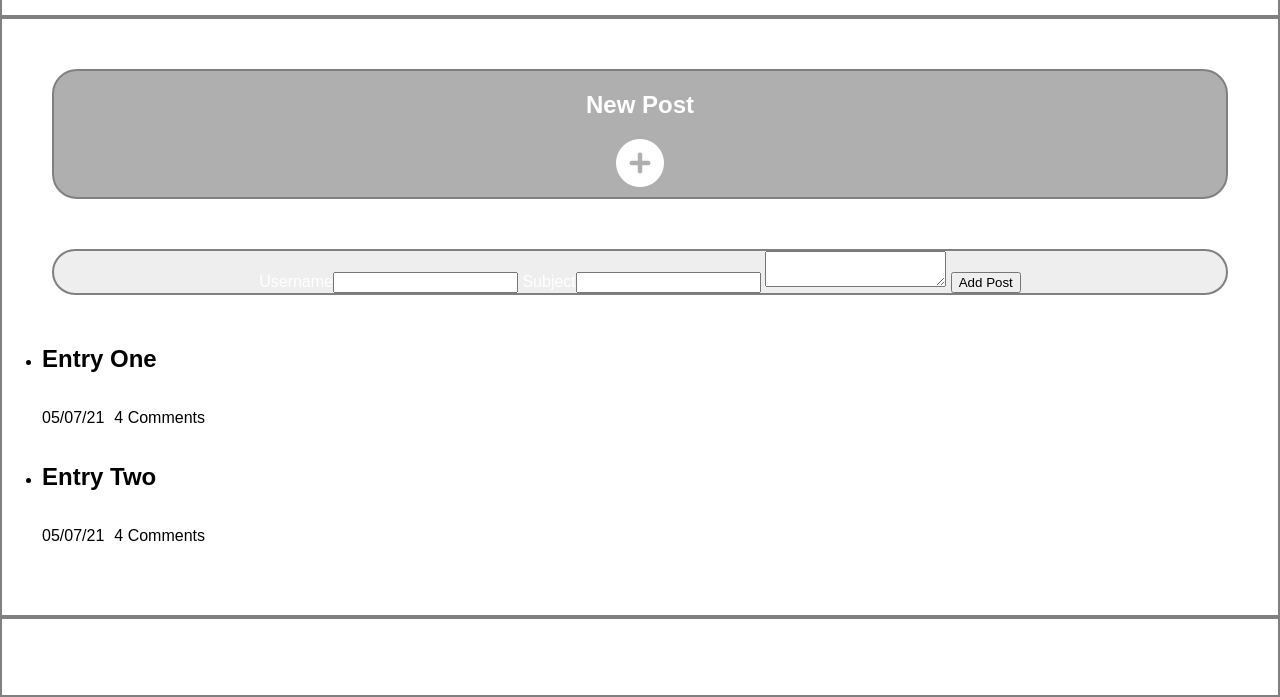
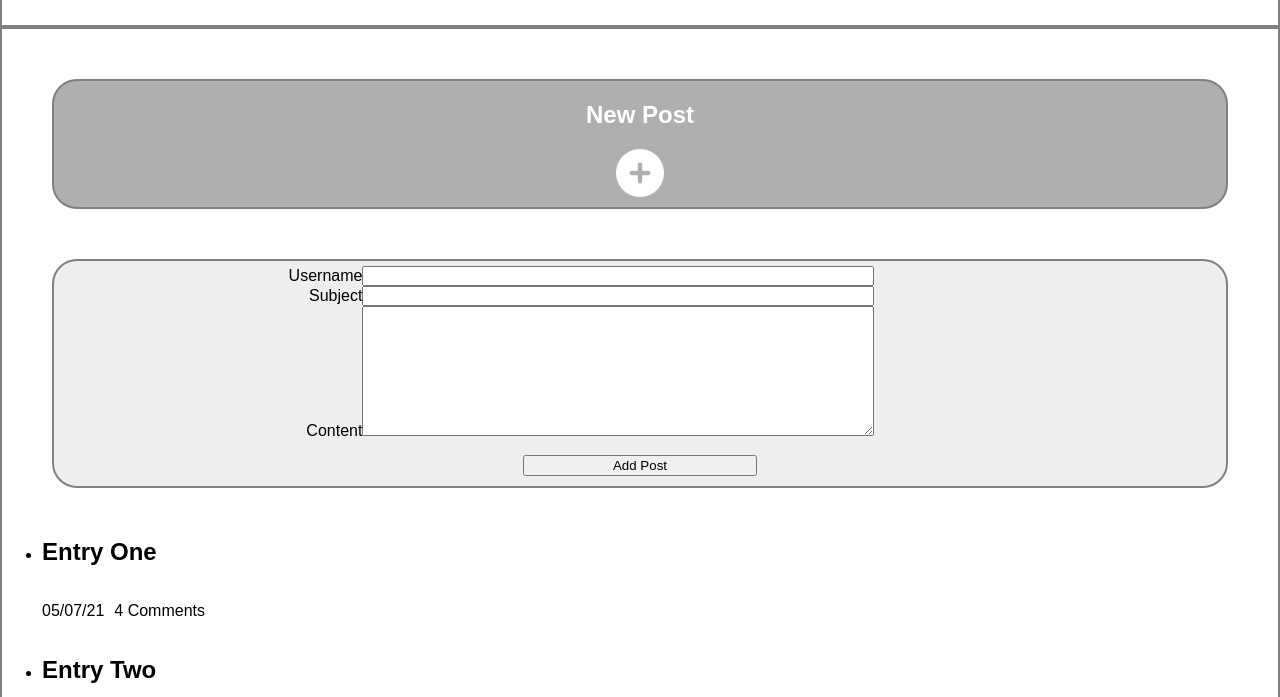
Before and after one commit to Team-DebTomZa/client, a plain HTML site: page home.html in a window 1280 px wide. Shown: the part 103-800 px from the top of the page. Drawn offline with Linux system fonts and the light colour scheme.

Commit message:
new post form added and styled

```diff
--- a/home.css
+++ b/home.css
@@ -50,8 +50,18 @@ body {
   margin: 50px;
   border: 2px solid grey;
   border-radius: 25px;
-  text-align: center;
-  color: white;
+  /* text-align: center; */
+  color: black;
+}
+
+input {
+  height: 20px;
+  width: 40vw;
+}
+
+textarea {
+  height: 130px;
+  width: 40vw;
 }
 
 a {
@@ -66,3 +76,19 @@ a {
 .comment-count {
   padding-left: 10px;
 }
+
+form {
+  display: flex;
+  flex-direction: column;
+  margin: 50 auto;
+  padding: 5px;
+  text-align: right;
+  padding-right: 30%;
+}
+
+button {
+  width: 20%;
+  position: relative;
+  left: 40%;
+  margin: 10px 0;
+}
--- a/home.html
+++ b/home.html
@@ -30,10 +30,10 @@
         <div class="new-post-form">
           <form>
             <label>Username<input type="text" title="username" /></label>
-            <label>Subject<input type="text" title="subject" /></label>
-            <textarea></textarea>
-            <button>Add Post</button>
+            <label> Subject<input type="text" title="subject" /></label>
+            <label> Content<textarea></textarea></label>
           </form>
+          <button>Add Post</button>
         </div>
       </section>
 
```
